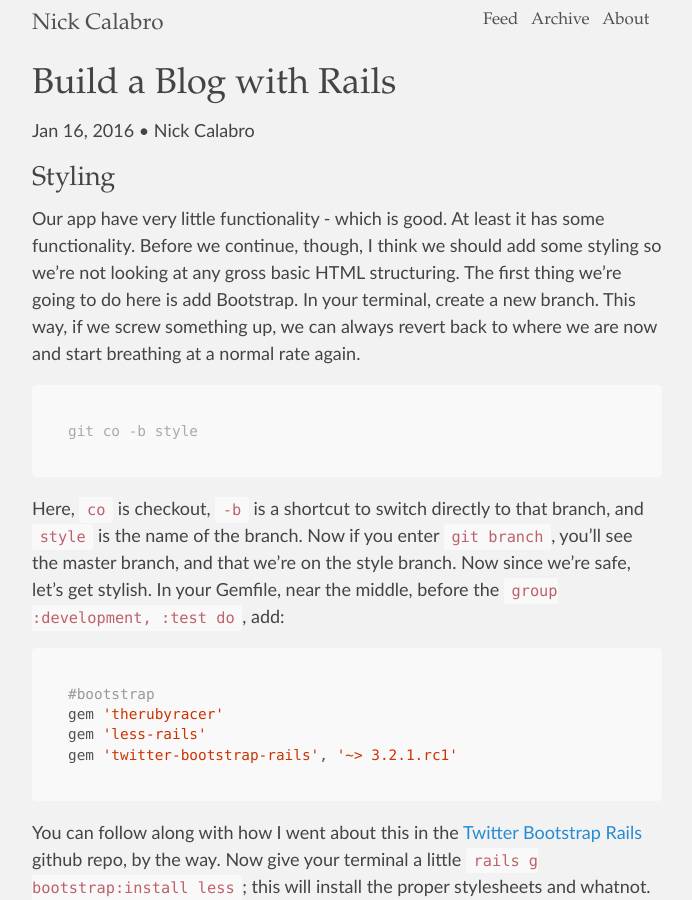
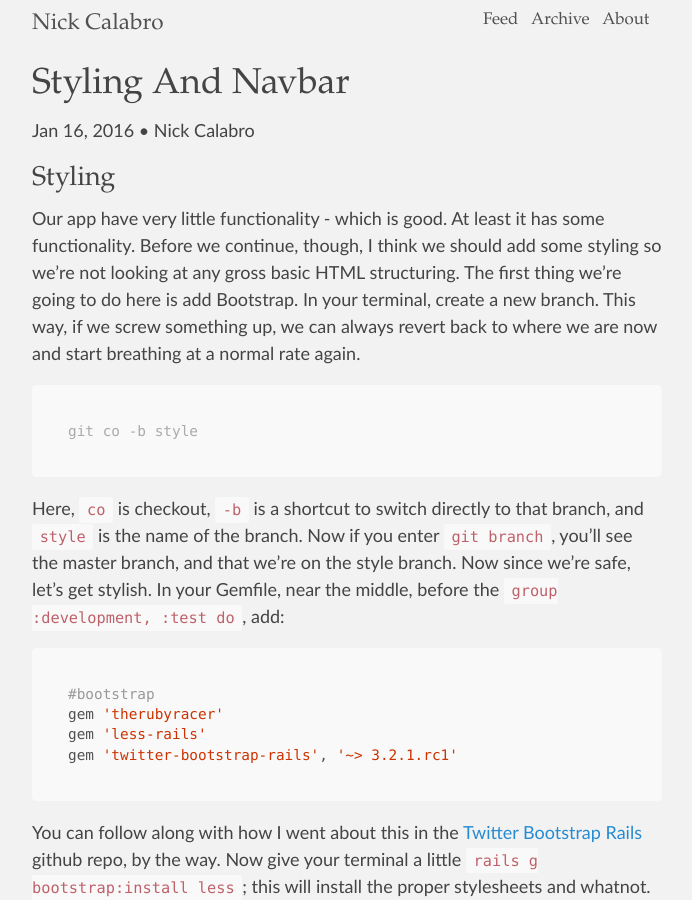
Before and after one commit to NickCalabs/nickcalabs.github.io, a Jekyll site: the page built from _posts/2016-01-16-Styling-and-Navbar.markdown, in a window 1280 px wide and 900 px high. Shown: the whole window, without its empty margins (293-985 px from the left). Built offline with Jekyll 4.4.1, drawn with Linux system fonts in a browser that asks for light colours; Markdown is read by kramdown in place of the engine named in the settings.

Commit message:
fix title

```diff
--- a/_posts/2016-01-16-Styling-and-Navbar.markdown
+++ b/_posts/2016-01-16-Styling-and-Navbar.markdown
@@ -3,7 +3,6 @@ layout: post
 tags:
 - jekyll
 - code
-title: "Build a Blog with Rails"
 categories: Rails
 author: Nick Calabro
 image: railswelcome.jpg
```
